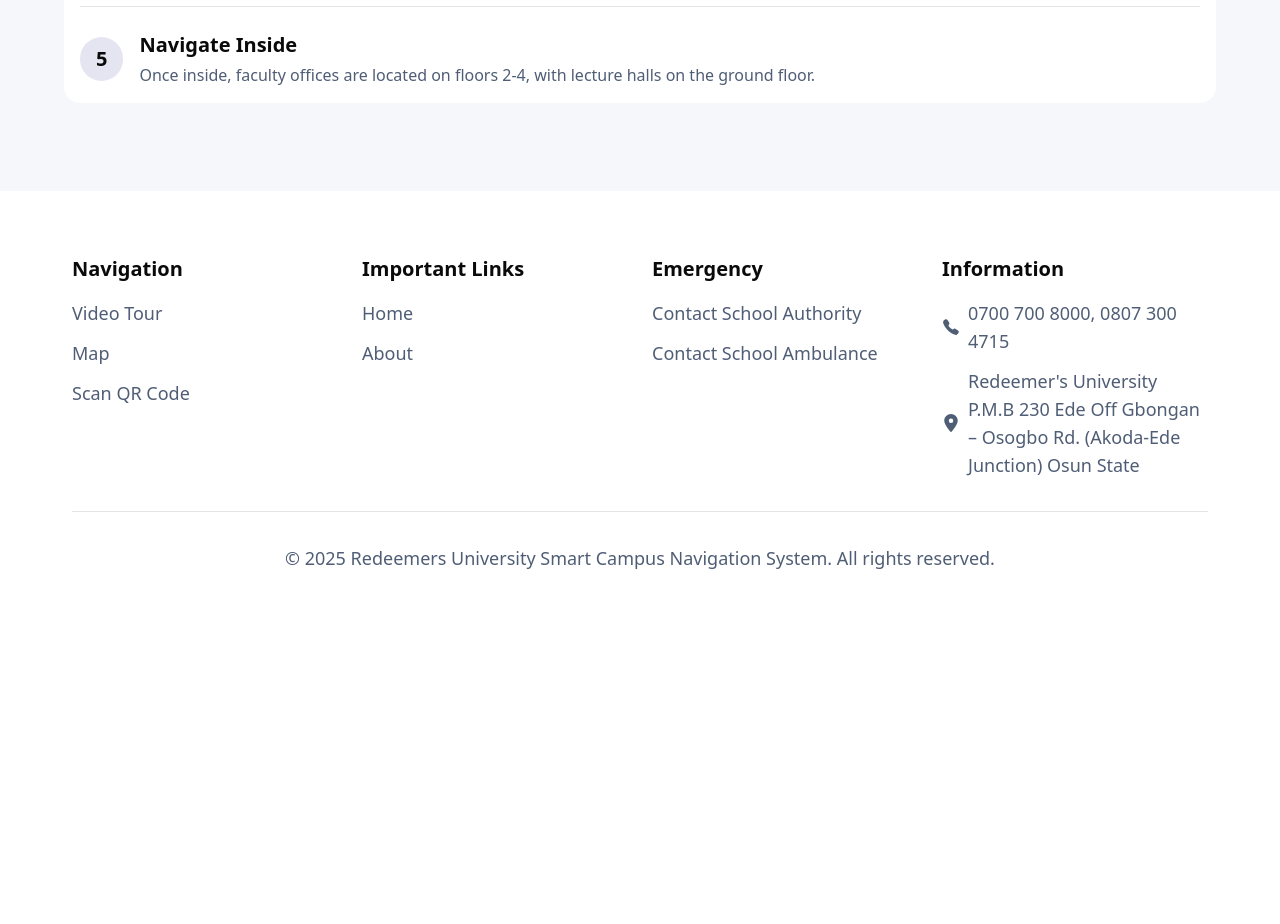
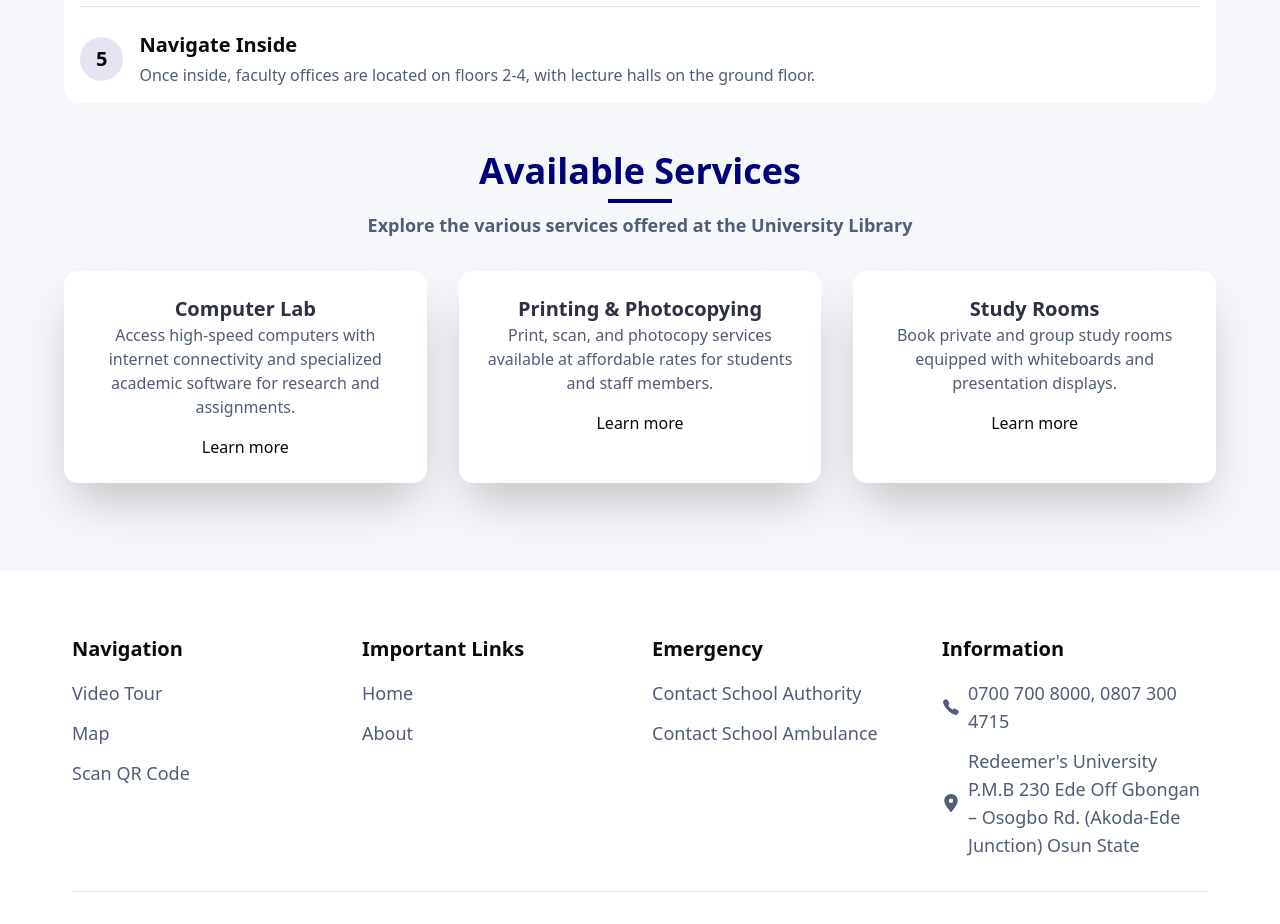
Before and after one commit to theheemmanuel/Campus-Navigation, a Next.js app: page /location in a window 1280 px wide. Shown: the part 1780-2704 px from the top of the page. Before the commit the page ends 2416 px from the top, so only its background shows below. Built offline with nearby package versions, Linux system fonts and the light colour scheme; no server answers.

Commit message:
available services

```diff
--- a/src/app/(root)/location/page.tsx
+++ b/src/app/(root)/location/page.tsx
@@ -157,6 +157,51 @@
               </div>
             </div>
           </div>
+          <div className="py-6">
+            <div className="text-center">
+              <h1 className="text-accent font-bold text-4xl">
+                Available Services
+              </h1>
+              <div className="h-1 w-16 mx-auto my-2 bg-accent justify-center"></div>
+              <p className="text-secondary font-semibold text-lg">
+                Explore the various services offered at the University Library
+              </p>
+            </div>
+            <div className="grid pt-8 grid-cols-1 md:grid-cols-2 lg:grid-cols-3 gap-8">
+              <div className="bg-white rounded-xl shadow-2xl p-6 text-center">
+                <h3 className="text-primary font-bold text-xl">Computer Lab</h3>
+                <p className="text-secondary">
+                  Access high-speed computers with internet connectivity and
+                  specialized academic software for research and assignments.
+                </p>
+                <div className="flex items-center gap-2 justify-center mt-4">
+                  <p>Learn more</p>
+                </div>
+              </div>
+              <div className="bg-white rounded-xl shadow-2xl p-6 text-center">
+                <h3 className="text-primary font-bold text-xl">
+                  Printing & Photocopying
+                </h3>
+                <p className="text-secondary">
+                  Print, scan, and photocopy services available at affordable
+                  rates for students and staff members.
+                </p>
+                <div className="flex items-center gap-2 justify-center mt-4">
+                  <p>Learn more</p>
+                </div>
+              </div>
+              <div className="bg-white rounded-xl shadow-2xl p-6 text-center">
+                <h3 className="text-primary font-bold text-xl">Study Rooms</h3>
+                <p className="text-secondary">
+                  Book private and group study rooms equipped with whiteboards
+                  and presentation displays.
+                </p>
+                <div className="flex items-center gap-2 justify-center mt-4">
+                  <p>Learn more</p>
+                </div>
+              </div>
+            </div>
+          </div>
         </div>
       </div>
     </div>
```
